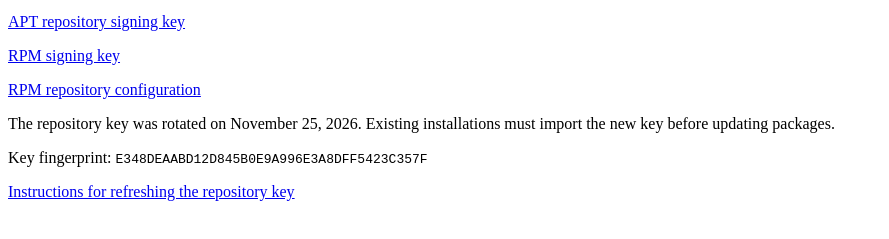
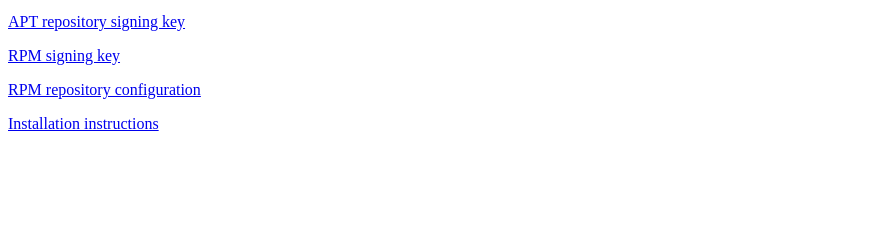
Before and after one commit to vtiinstruments/vti-linux-packages, a plain HTML site: page pages/index.html in a window 1280 px wide. Shown: the part 101-340 px from the top of the page, without its empty margins (0-889 px from the left). Drawn offline with Linux system fonts and the light colour scheme.

Commit message:
Add offline package download and install support
Document package selection and installation across supported architectures, and include a script to prepare and install offline package bundles.

Co-authored-by: Copilot <223556219+Copilot@users.noreply.github.com>

```diff
--- a/pages/index.html
+++ b/pages/index.html
@@ -11,10 +11,7 @@
     <p><a href="public.key">APT repository signing key</a></p>
     <p><a href="RPM-GPG-KEY-VTI">RPM signing key</a></p>
     <p><a href="vti.repo">RPM repository configuration</a></p>
-    <p>The repository key was rotated on November 25, 2026. Existing installations
-      must import the new key before updating packages.</p>
-    <p>Key fingerprint: <code>E348DEAABD12D845B0E9A996E3A8DFF5423C357F</code></p>
-    <p><a href="https://github.com/vtiinstruments/vti-linux-packages#refresh-the-repository-key">
-      Instructions for refreshing the repository key</a></p>
+    <p><a href="https://github.com/vtiinstruments/vti-linux-packages#readme">
+      Installation instructions</a></p>
   </body>
 </html>
```
Also changed, not shown: 3 other files.
